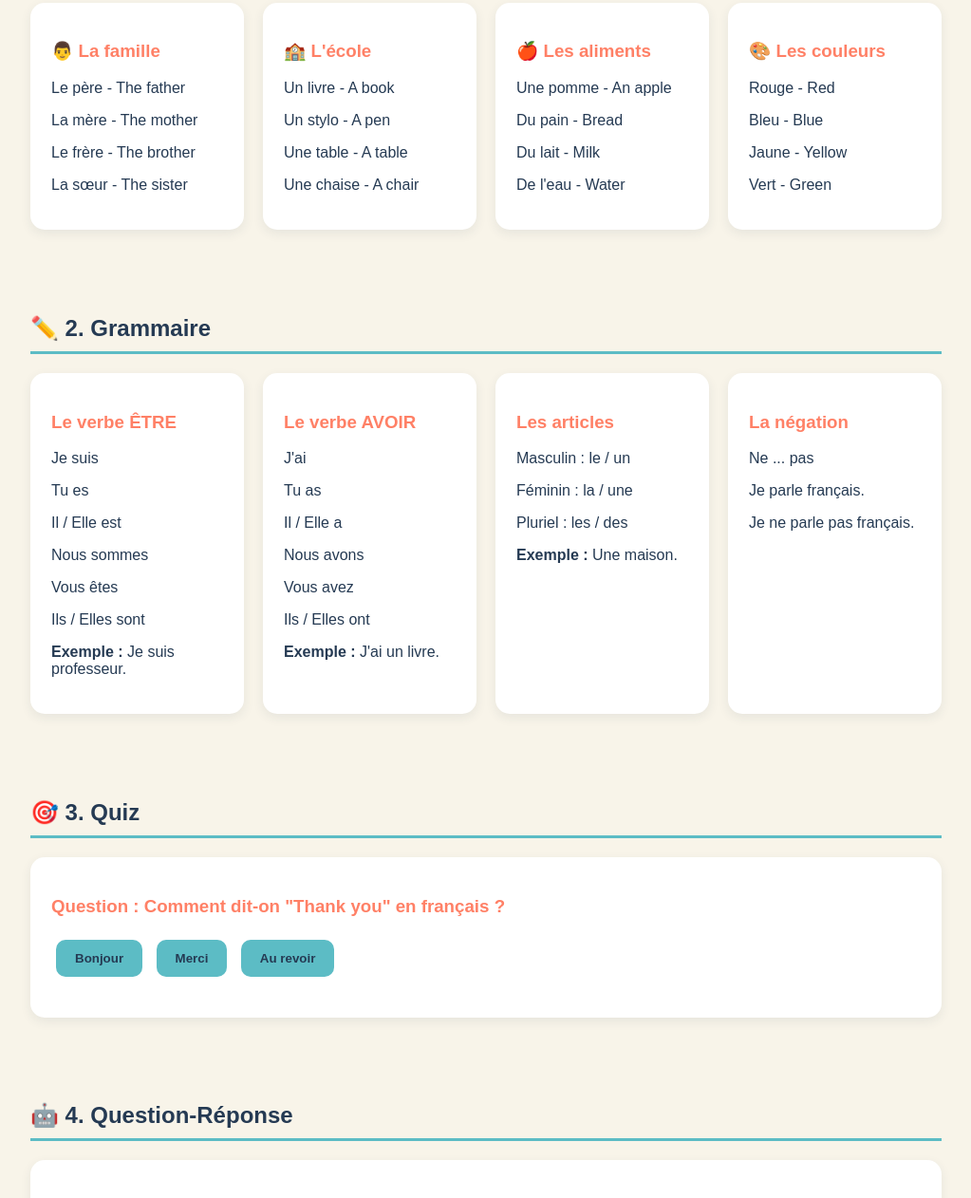
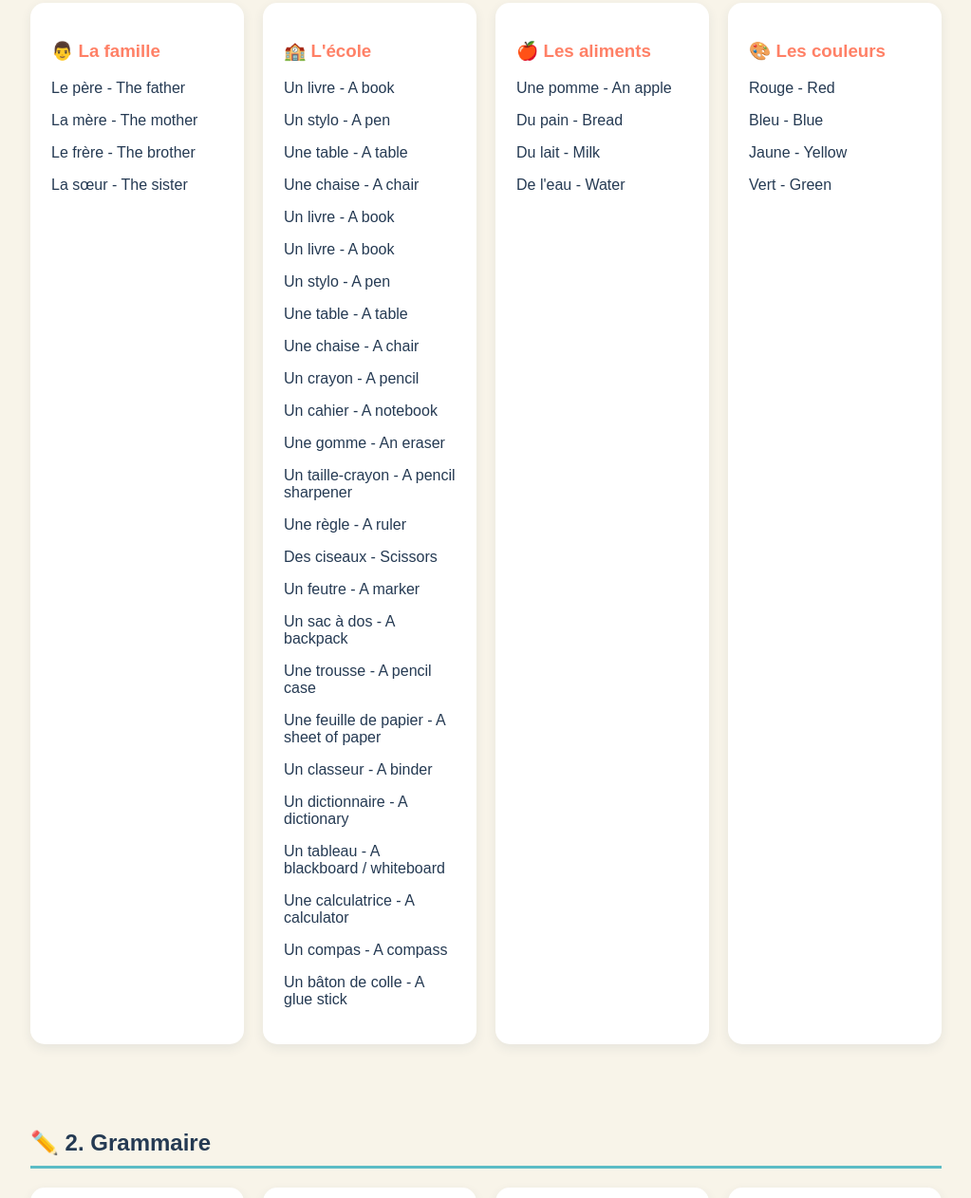
Before and after one commit to leanghuyyang-prog/Salle-de-BOPHA, a plain HTML site: page index.html in a window 1280 px wide. Shown: the part 644-1906 px from the top of the page at 95% size, without its empty margins (128-1151 px from the left). Drawn offline with Linux system fonts and the light colour scheme.

Commit message:
Add French vocabulary entries to index.html
Added multiple entries for French vocabulary with English translations.

```diff
--- a/index.html
+++ b/index.html
@@ -145,6 +145,27 @@ footer {
       <p>Un stylo - A pen</p>
       <p>Une table - A table</p>
       <p>Une chaise - A chair</p>
+      <p>Un livre - A book</p>
+      <p>Un livre - A book</p>
+      <p>Un stylo - A pen</p>
+      <p>Une table - A table</p>
+      <p>Une chaise - A chair</p>
+      <p>Un crayon - A pencil</p>
+      <p>Un cahier - A notebook</p>
+      <p>Une gomme - An eraser</p>
+      <p>Un taille-crayon - A pencil sharpener</p>
+      <p>Une règle - A ruler</p>
+      <p>Des ciseaux - Scissors</p>
+      <p>Un feutre - A marker</p>
+      <p>Un sac à dos - A backpack</p>
+      <p>Une trousse - A pencil case</p>
+      <p>Une feuille de papier - A sheet of paper</p>
+      <p>Un classeur - A binder</p>
+      <p>Un dictionnaire - A dictionary</p>
+      <p>Un tableau - A blackboard / whiteboard</p>
+      <p>Une calculatrice - A calculator</p>
+      <p>Un compas - A compass</p>
+      <p>Un bâton de colle - A glue stick</p>
     </div>
 
     <div class="card">
```
